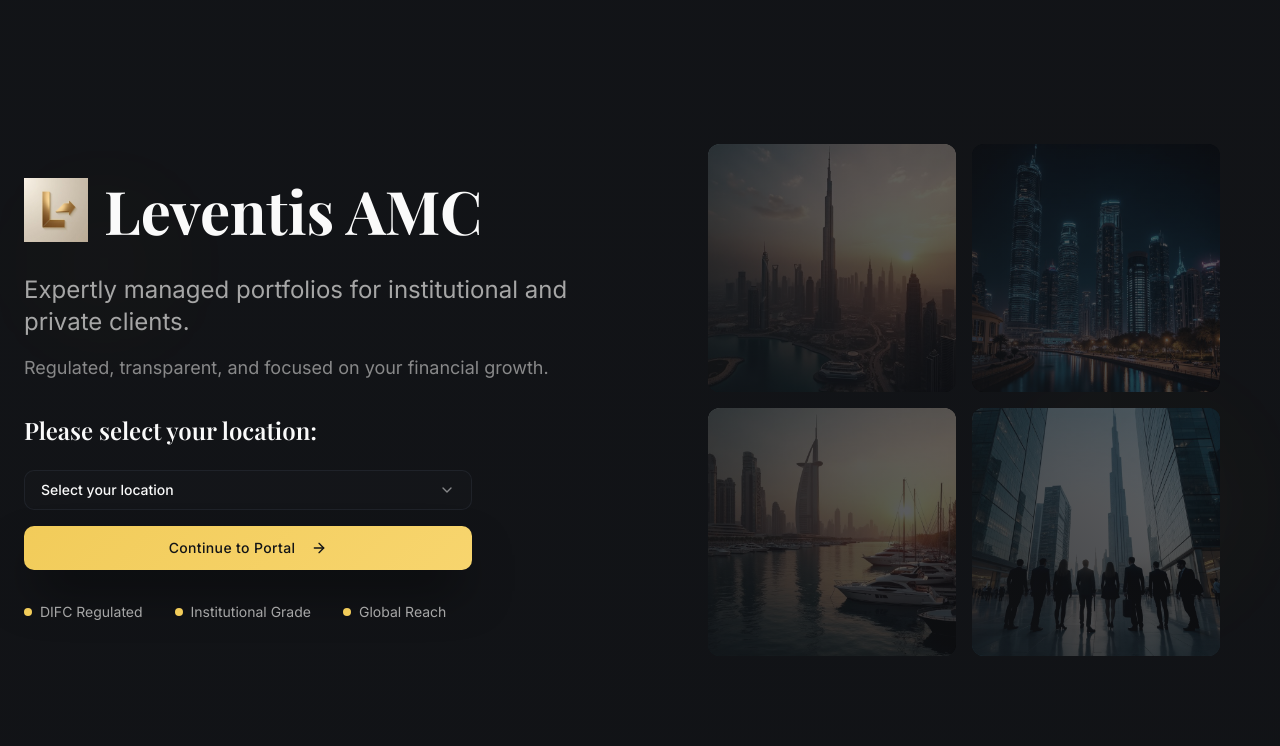
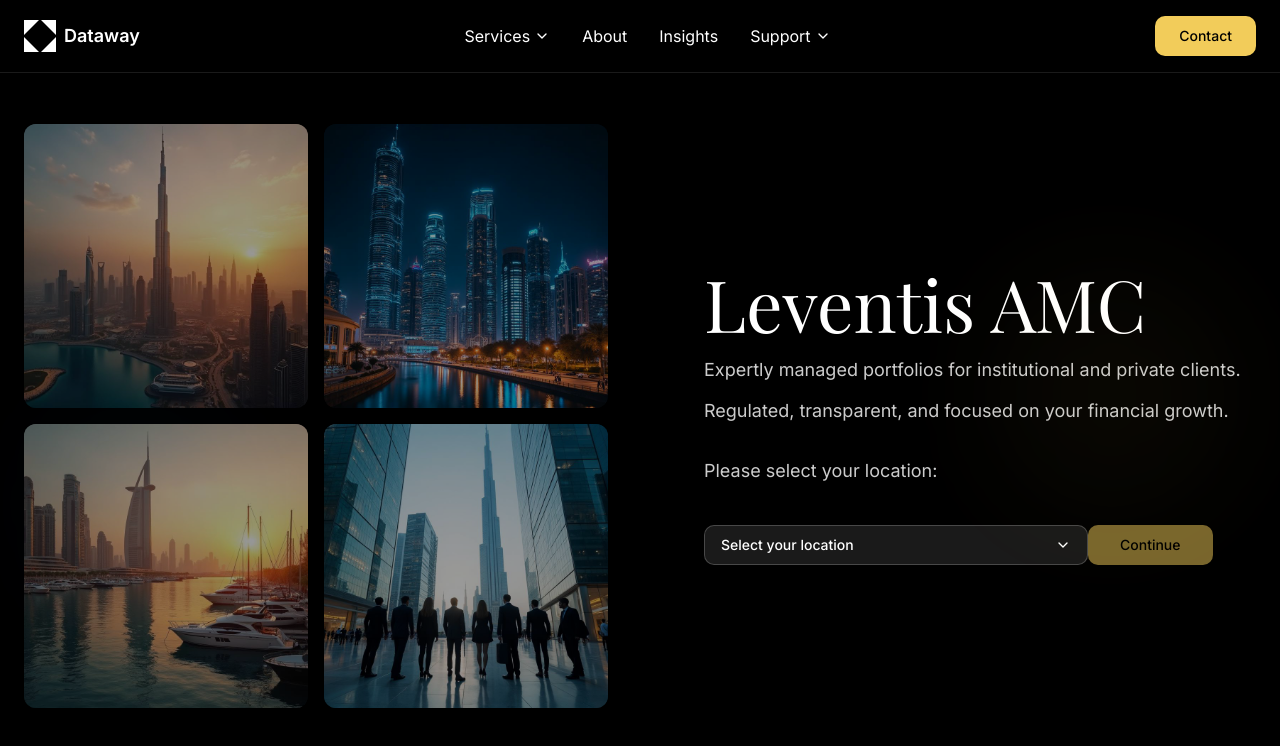
Before and after one commit to 2on4/dubai-gateway-welcome, a React (Vite) app: page / in a window 1280 px wide. Shown: the top 746 px of the page. Built offline with nearby package versions, Linux system fonts and the light colour scheme.

Commit message:
Fix landing page design
Update landing page to match reference image design.

```diff
--- /dev/null
+++ b/src/components/Navigation.tsx
@@ -0,0 +1,112 @@
+import { useState } from "react";
+import { Button } from "@/components/ui/button";
+import { ChevronDown } from "lucide-react";
+import {
+  DropdownMenu,
+  DropdownMenuContent,
+  DropdownMenuItem,
+  DropdownMenuTrigger,
+} from "@/components/ui/dropdown-menu";
+
+const countries = [
+  { code: "AE", name: "United Arab Emirates" },
+  { code: "SA", name: "Saudi Arabia" },
+  { code: "QA", name: "Qatar" },
+  { code: "KW", name: "Kuwait" },
+  { code: "BH", name: "Bahrain" },
+  { code: "OM", name: "Oman" },
+  { code: "EG", name: "Egypt" },
+  { code: "JO", name: "Jordan" },
+  { code: "LB", name: "Lebanon" },
+  { code: "US", name: "United States" },
+  { code: "GB", name: "United Kingdom" },
+  { code: "DE", name: "Germany" },
+  { code: "FR", name: "France" },
+  { code: "CH", name: "Switzerland" },
+  { code: "SG", name: "Singapore" },
+  { code: "HK", name: "Hong Kong" },
+];
+
+export const Navigation = () => {
+  return (
+    <nav className="fixed top-0 left-0 right-0 z-50 bg-black/90 backdrop-blur-sm border-b border-white/10">
+      <div className="max-w-7xl mx-auto px-6 py-4">
+        <div className="flex items-center justify-between">
+          {/* Logo */}
+          <div className="flex items-center space-x-2">
+            <div className="w-8 h-8 bg-white flex items-center justify-center">
+              <div className="w-6 h-6 bg-black transform rotate-45"></div>
+            </div>
+            <span className="text-white font-semibold text-lg">Dataway</span>
+          </div>
+
+          {/* Navigation Menu */}
+          <div className="hidden md:flex items-center space-x-8">
+            <div className="flex items-center space-x-1 text-white hover:text-primary cursor-pointer">
+              <span>Services</span>
+              <ChevronDown className="h-4 w-4" />
+            </div>
+            <span className="text-white hover:text-primary cursor-pointer">About</span>
+            <span className="text-white hover:text-primary cursor-pointer">Insights</span>
+            <div className="flex items-center space-x-1 text-white hover:text-primary cursor-pointer">
+              <span>Support</span>
+              <ChevronDown className="h-4 w-4" />
+            </div>
+          </div>
+
+          {/* Contact Button */}
+          <Button className="bg-primary hover:bg-primary/90 text-black font-medium px-6">
+            Contact
+          </Button>
+        </div>
+      </div>
+    </nav>
+  );
+};
+
+interface LocationSelectorProps {
+  selectedCountry: string;
+  onCountrySelect: (country: string) => void;
+  onSubmit: () => void;
+}
+
+export const LocationSelector = ({ selectedCountry, onCountrySelect, onSubmit }: LocationSelectorProps) => {
+  return (
+    <div className="space-y-6">
+      <p className="text-white/80 text-lg">Please select your location:</p>
+
+      <div className="space-y-4">
+        <DropdownMenu>
+          <DropdownMenuTrigger asChild>
+            <Button
+              variant="outline"
+              className="w-full max-w-sm bg-white/10 backdrop-blur-sm border-white/20 text-white hover:bg-white/20 hover:border-white/30 justify-between"
+            >
+              <span>{selectedCountry || "Select your location"}</span>
+              <ChevronDown className="h-4 w-4" />
+            </Button>
+          </DropdownMenuTrigger>
+          <DropdownMenuContent className="w-full max-w-sm bg-black/90 backdrop-blur-sm border-white/20">
+            {countries.map((country) => (
+              <DropdownMenuItem
+                key={country.code}
+                className="text-white hover:bg-white/10 focus:bg-white/10 cursor-pointer"
+                onSelect={() => onCountrySelect(country.name)}
+              >
+                {country.name}
+              </DropdownMenuItem>
+            ))}
+          </DropdownMenuContent>
+        </DropdownMenu>
+
+        <Button
+          onClick={onSubmit}
+          className="bg-primary hover:bg-primary/90 text-black font-medium px-8 py-3"
+          disabled={!selectedCountry}
+        >
+          Continue
+        </Button>
+      </div>
+    </div>
+  );
+};
--- a/src/index.css
+++ b/src/index.css
@@ -93,85 +93,8 @@
 }
 
 @layer components {
-  /* Hero Image Grid Animation */
-  .image-grid {
-    @apply grid grid-cols-2 gap-4 transition-all duration-1000 ease-in-out;
-  }
-
-  .grid-image {
-    @apply relative overflow-hidden rounded-xl aspect-square;
-    background: var(--overlay-dark);
-    transition: var(--transition-smooth);
-  }
-
-  .grid-image::before {
-    content: '';
-    @apply absolute inset-0 z-10;
-    background: var(--overlay-dark);
-    transition: var(--transition-smooth);
-  }
-
-  .grid-image:hover::before {
-    background: linear-gradient(45deg, hsl(220 13% 8% / 0.6), hsl(220 13% 8% / 0.4));
-  }
-
-  .grid-image:hover {
-    transform: scale(1.05);
-    box-shadow: var(--shadow-glow);
-  }
-
-  .grid-image img {
-    @apply w-full h-full object-cover;
-    filter: grayscale(40%) contrast(1.1) brightness(0.9);
-    transition: var(--transition-smooth);
-  }
-
-  .grid-image:hover img {
-    filter: grayscale(20%) contrast(1.2) brightness(1);
-    transform: scale(1.1);
-  }
-
-  /* Elegant Button */
-  .btn-elegant {
-    @apply relative inline-flex items-center justify-center px-8 py-4 text-sm font-medium tracking-wide;
-    @apply rounded-lg transition-all duration-300 ease-out;
-    @apply bg-primary text-primary-foreground hover:bg-primary/90;
-    @apply shadow-lg hover:shadow-xl;
-    background: var(--gradient-primary);
-    box-shadow: var(--shadow-elegant);
-  }
-
-  .btn-elegant:hover {
-    transform: translateY(-2px);
-    box-shadow: var(--shadow-glow);
-  }
-
-  /* Dropdown Styling */
-  .dropdown-elegant {
-    @apply bg-card border-border text-foreground;
-    @apply shadow-2xl backdrop-blur-sm;
-    background: hsl(var(--card) / 0.95);
-    box-shadow: var(--shadow-elegant);
-  }
-
-  /* Text Animations */
-  .fade-in-up {
-    animation: fadeInUp 0.8s ease-out forwards;
-  }
-
-  .stagger-1 { animation-delay: 0.1s; }
-  .stagger-2 { animation-delay: 0.2s; }
-  .stagger-3 { animation-delay: 0.3s; }
-  .stagger-4 { animation-delay: 0.4s; }
-}
-
-@keyframes fadeInUp {
-  from {
-    opacity: 0;
-    transform: translateY(30px);
-  }
-  to {
-    opacity: 1;
-    transform: translateY(0);
+  /* Clean button styling */
+  .btn-primary {
+    @apply bg-primary hover:bg-primary/90 text-black font-medium transition-colors duration-200;
   }
 }
--- a/src/pages/Index.tsx
+++ b/src/pages/Index.tsx
@@ -1,10 +1,10 @@
 import { useState } from "react";
-import { Button } from "@/components/ui/button";
-import { HeroImageGrid } from "@/components/HeroImageGrid";
-import { CountryDropdown } from "@/components/CountryDropdown";
-import { ArrowRight } from "lucide-react";
+import { Navigation, LocationSelector } from "@/components/Navigation";
 import { useToast } from "@/hooks/use-toast";
-import leventisLogo from "@/assets/leventis-logo.png";
+import dubaiSkyline from "@/assets/dubai-skyline.jpg";
+import dubaiFinancial from "@/assets/dubai-financial.jpg";
+import dubaiMarina from "@/assets/dubai-marina.jpg";
+import dubaiDifc from "@/assets/dubai-difc.jpg";
 
 const Index = () => {
   const [selectedCountry, setSelectedCountry] = useState("");
@@ -25,96 +25,81 @@ const Index = () => {
       description: `Redirecting to ${selectedCountry} regional portal...`,
     });
 
-    // Here you would typically handle routing to region-specific pages
     console.log(`Redirecting to portal for: ${selectedCountry}`);
   };
 
+  const images = [
+    { src: dubaiSkyline, alt: "Dubai Skyline" },
+    { src: dubaiFinancial, alt: "Dubai Financial District" },
+    { src: dubaiMarina, alt: "Dubai Marina" },
+    { src: dubaiDifc, alt: "Dubai International Financial Centre" },
+  ];
+
   return (
-    <div className="min-h-screen flex items-center justify-center relative overflow-hidden">
-      {/* Background gradient overlay */}
-      <div className="absolute inset-0 bg-gradient-to-br from-background via-background/95 to-background/90" />
+    <div className="min-h-screen bg-black text-white relative overflow-hidden">
+      {/* Navigation */}
+      <Navigation />
 
-      {/* Main content container */}
-      <div className="relative z-10 w-full max-w-7xl mx-auto px-6 py-12">
-        <div className="grid lg:grid-cols-2 gap-12 lg:gap-16 items-center">
+      {/* Main Content */}
+      <div className="pt-24 pb-12">
+        <div className="max-w-7xl mx-auto px-6">
+          <div className="grid lg:grid-cols-2 gap-16 items-center min-h-[80vh]">
 
-          {/* Left side - Content */}
-          <div className="text-center lg:text-left space-y-8">
-            {/* Logo and Brand */}
-            <div className="flex items-center justify-center lg:justify-start space-x-4 fade-in-up">
+            {/* Left side - Image Grid */}
+            <div className="grid grid-cols-2 gap-4">
+              {images.map((image, index) => (
+                <div
+                  key={index}
+                  className="relative aspect-square overflow-hidden rounded-lg group cursor-pointer"
+                >
+                  {/* Dark overlay */}
+                  <div className="absolute inset-0 bg-black/40 z-10 group-hover:bg-black/20 transition-all duration-500"></div>
+
+                  {/* Image */}
                   <img
-                src={leventisLogo}
-                alt="Leventis Logo"
-                className="w-16 h-16 object-contain"
+                    src={image.src}
+                    alt={image.alt}
+                    className="w-full h-full object-cover transition-transform duration-700 group-hover:scale-110"
                   />
-              <h1 className="text-5xl lg:text-6xl font-bold text-foreground">
+
+                  {/* Hover overlay effect */}
+                  <div className="absolute inset-0 bg-gradient-to-br from-primary/20 to-transparent opacity-0 group-hover:opacity-100 transition-opacity duration-500 z-20"></div>
+                </div>
+              ))}
+            </div>
+
+            {/* Right side - Content */}
+            <div className="space-y-8 lg:pl-8">
+              {/* Main Heading */}
+              <div className="space-y-4">
+                <h1 className="text-6xl lg:text-7xl font-light text-white leading-tight">
                   Leventis AMC
                 </h1>
-            </div>
-
-            {/* Tagline */}
-            <div className="space-y-4 fade-in-up stagger-1">
-              <p className="text-xl lg:text-2xl text-muted-foreground leading-relaxed">
+                <div className="space-y-3">
+                  <p className="text-white/80 text-lg leading-relaxed">
                     Expertly managed portfolios for institutional and private clients.
                   </p>
-              <p className="text-lg text-muted-foreground/80">
+                  <p className="text-white/80 text-lg leading-relaxed">
                     Regulated, transparent, and focused on your financial growth.
                   </p>
                 </div>
+              </div>
 
-            {/* Location Selection */}
-            <div className="space-y-6 fade-in-up stagger-2">
-              <h2 className="text-2xl font-semibold text-foreground">
-                Please select your location:
-              </h2>
-
-              <div className="space-y-4">
-                <CountryDropdown
+              {/* Location Selector */}
+              <LocationSelector
                 selectedCountry={selectedCountry}
                 onCountrySelect={setSelectedCountry}
+                onSubmit={handleSubmit}
               />
-
-                <Button
-                  onClick={handleSubmit}
-                  className="btn-elegant w-full max-w-md mx-auto lg:mx-0 group"
-                  size="lg"
-                >
-                  Continue to Portal
-                  <ArrowRight className="ml-2 h-5 w-5 transition-transform group-hover:translate-x-1" />
-                </Button>
-              </div>
             </div>
 
-            {/* Trust indicators */}
-            <div className="flex flex-wrap justify-center lg:justify-start gap-8 text-sm text-muted-foreground fade-in-up stagger-3">
-              <div className="flex items-center space-x-2">
-                <div className="w-2 h-2 bg-primary rounded-full" />
-                <span>DIFC Regulated</span>
-              </div>
-              <div className="flex items-center space-x-2">
-                <div className="w-2 h-2 bg-primary rounded-full" />
-                <span>Institutional Grade</span>
-              </div>
-              <div className="flex items-center space-x-2">
-                <div className="w-2 h-2 bg-primary rounded-full" />
-                <span>Global Reach</span>
           </div>
         </div>
       </div>
 
-          {/* Right side - Image Grid */}
-          <div className="flex justify-center">
-            <div className="w-full max-w-lg">
-              <HeroImageGrid />
-            </div>
-          </div>
-
-        </div>
-      </div>
-
-      {/* Subtle animated background elements */}
-      <div className="absolute top-1/4 left-10 w-32 h-32 bg-primary/5 rounded-full blur-3xl animate-pulse" />
-      <div className="absolute bottom-1/4 right-10 w-48 h-48 bg-accent/5 rounded-full blur-3xl animate-pulse" style={{ animationDelay: '2s' }} />
+      {/* Subtle background elements */}
+      <div className="absolute top-1/3 right-10 w-64 h-64 bg-primary/5 rounded-full blur-3xl animate-pulse"></div>
+      <div className="absolute bottom-1/4 left-10 w-48 h-48 bg-blue-500/5 rounded-full blur-3xl animate-pulse" style={{ animationDelay: '2s' }}></div>
     </div>
   );
 };
```
Lines whose indentation alone changed are shown as unchanged.
